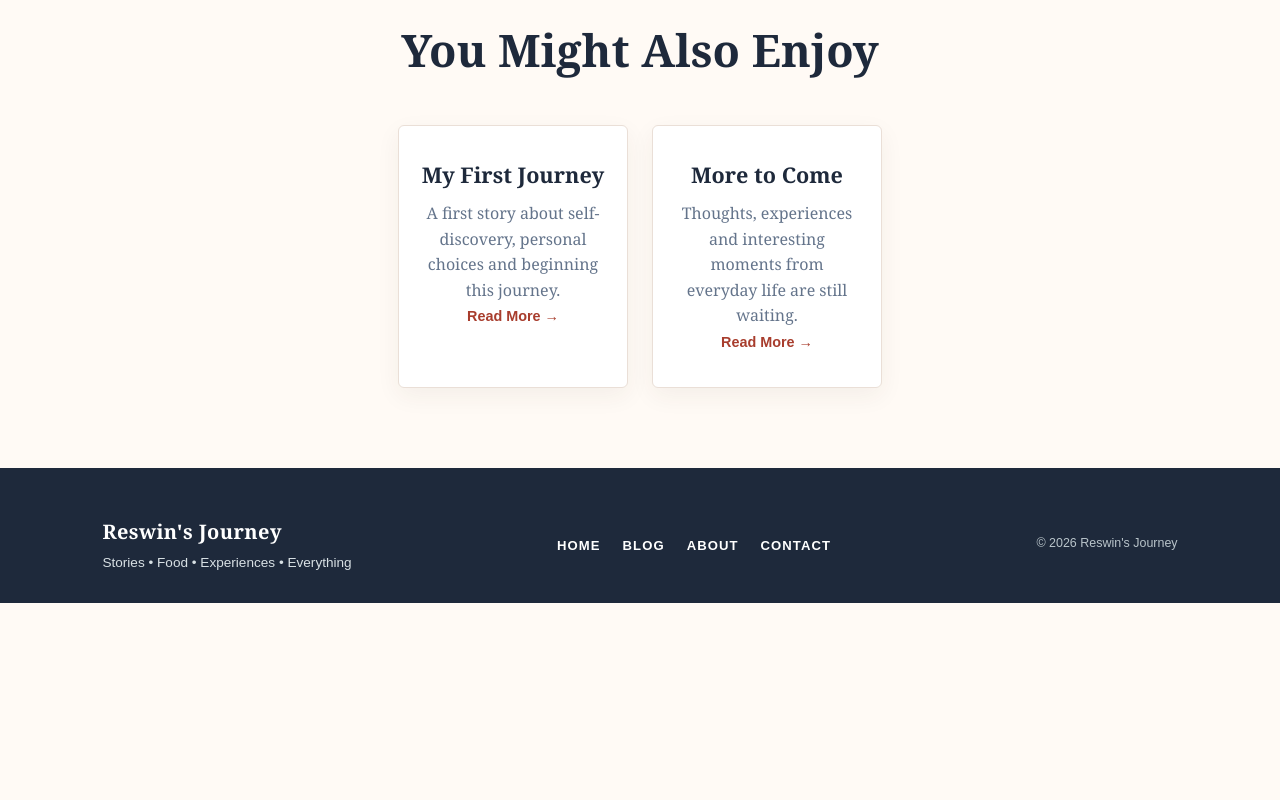
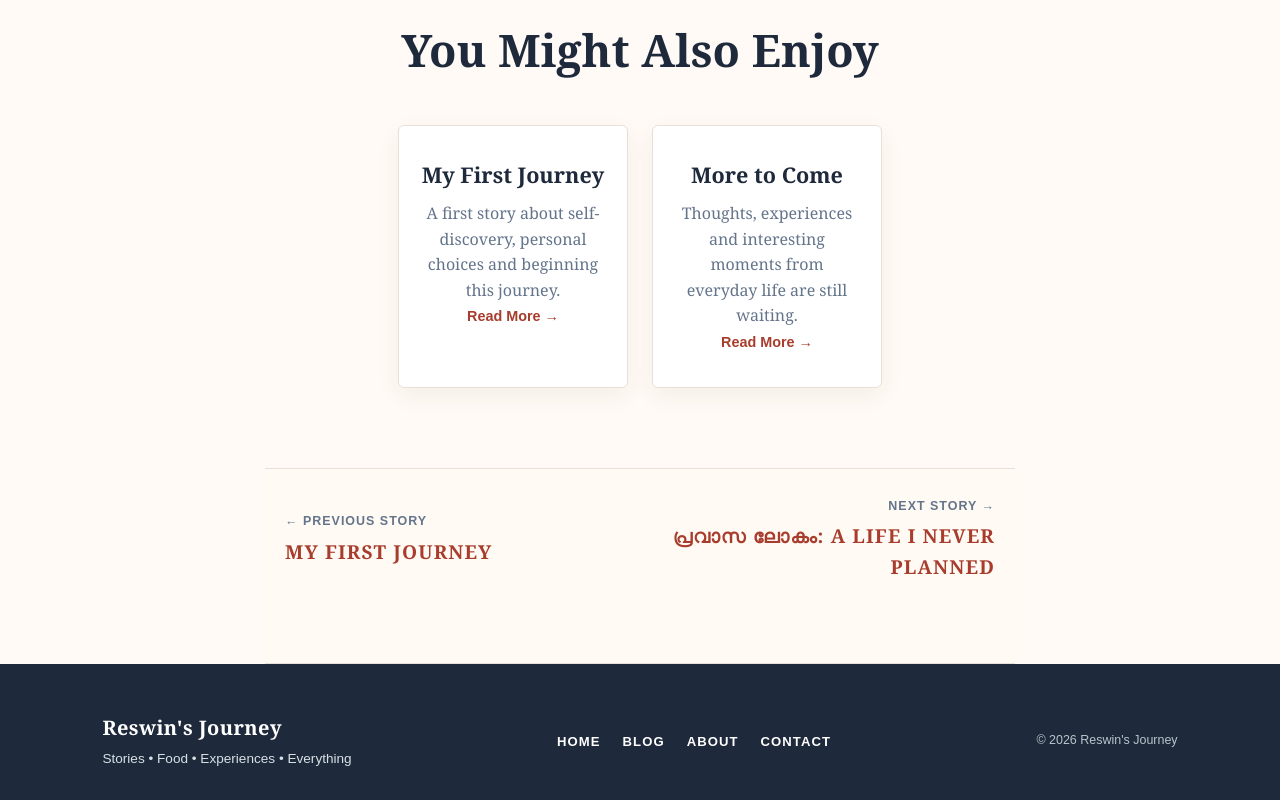
Before and after one commit to reswinsebay/My-Personal-Blog, a plain HTML site: page food-experience.html in a window 1280 px wide. Shown: the part 1475-2275 px from the top of the page. Before the commit the page ends 2078 px from the top, so only its background shows below. Drawn offline with Linux system fonts and the light colour scheme.

Commit message:
Add previous and next story navigation

```diff
--- a/food-experience.html
+++ b/food-experience.html
@@ -80,6 +80,17 @@
 
     </section>
 
+    <nav class="story-navigation" aria-label="Story navigation">
+        <a class="story-link previous-story" href="first-journey.html">
+            <span class="story-direction">← Previous Story</span>
+            <span class="story-title">My First Journey</span>
+        </a>
+        <a class="story-link next-story" href="life-and-everything.html">
+            <span class="story-direction">Next Story →</span>
+            <span class="story-title">പ്രവാസ ലോകം: A Life I Never Planned</span>
+        </a>
+    </nav>
+
     <script>
         const readingProgress = document.querySelector('.reading-progress');
         const readingProgressFill = document.querySelector('.reading-progress-fill');
--- a/style.css
+++ b/style.css
@@ -92,6 +92,12 @@ footer { background: var(--ink); color: #fff; font-family: Arial, sans-serif; pa
 .article-content p { color: #46515c; font-size: clamp(1rem, 1.5vw, 1.12rem); line-height: 1.9; margin-bottom: 25px; }
 .article-content h2 { font-size: 2rem; margin: 45px 0 20px; }
 .article-signature, .about-signature { color: var(--accent-dark) !important; font-size: 1.35rem !important; font-weight: bold; }
+.story-navigation { border-top: 1px solid var(--line); display: flex; gap: 24px; justify-content: space-between; margin: auto; max-width: 750px; padding: 28px 20px 80px; }
+.story-link { color: var(--accent-dark); display: flex; flex-direction: column; max-width: 48%; text-decoration: none; }
+.story-link.next-story { margin-left: auto; text-align: right; }
+.story-direction { color: var(--muted); font-family: Arial, sans-serif; font-size: 0.78rem; font-weight: bold; letter-spacing: 0.08em; text-transform: uppercase; }
+.story-title { font-family: Georgia, 'Times New Roman', serif; font-size: 1.2rem; font-weight: bold; margin-top: 5px; }
+.story-link:hover .story-title, .story-link:focus-visible .story-title { color: var(--accent); }
 
 .about-content, .contact-container { align-items: center; display: flex; gap: 70px; margin: auto; max-width: 1000px; }
 .about-placeholder { align-items: center; background: linear-gradient(135deg, var(--peach), var(--blue)); border: 10px solid var(--surface); border-radius: 50%; box-shadow: var(--shadow); display: flex; flex: 0 0 280px; flex-direction: column; font-size: 6rem; height: 280px; justify-content: center; overflow: hidden; position: relative; transition: box-shadow 0.25s ease, transform 0.25s ease; }
@@ -124,6 +130,9 @@ footer { background: var(--ink); color: #fff; font-family: Arial, sans-serif; pa
     .article-header { padding-top: 60px; }
     .article-image { height: 250px; width: 90%; }
     .article-meta { align-items: flex-start; flex-direction: column; gap: 4px; margin-bottom: 18px; }
+    .story-navigation { flex-direction: column; gap: 22px; padding-bottom: 60px; }
+    .story-link { max-width: 100%; }
+    .story-link.next-story { margin-left: 0; text-align: left; }
     footer { padding: 38px 6% 26px; }
     .footer-inner { flex-direction: column; gap: 22px; }
     .footer-brand { text-align: center; }
```
Also changed, not shown: first-journey.html (+7 -0 lines), life-and-everything.html (+7 -0 lines).
